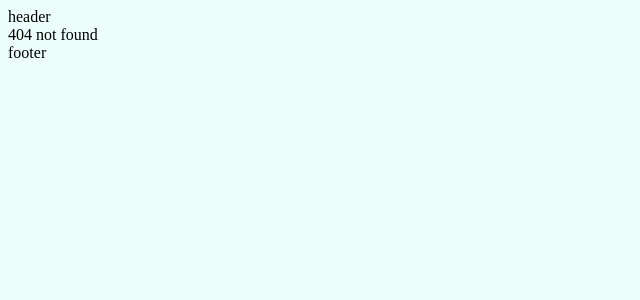
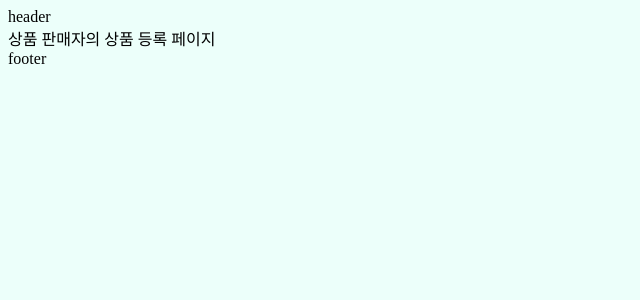
Before and after one commit to web-team-dopamine/recycling-front, a React (Create React App) app: page /seller/post in a window 1280 px wide. Before the commit this address had no page. Shown: the top 300 px of the page, without its empty margins (0-640 px from the left). Built offline with nearby package versions, Linux system fonts and the light colour scheme.

Commit message:
feat: 상품 판매 등록 페이지 추가 #2

```diff
--- /dev/null
+++ b/src/pages/SellProductPost.tsx
@@ -0,0 +1,7 @@
+import React from "react";
+
+const SellProductPost = () => {
+  return <div>상품 판매자의 상품 등록 페이지</div>;
+};
+
+export default SellProductPost;
--- a/src/pages/index.ts
+++ b/src/pages/index.ts
@@ -21,6 +21,8 @@ import Protection from "./Protection";
 import ProtectionDetail from "./ProtectionDetail";
 import ProtectionPost from "./ProtectionPost";
 
+import SellProductPost from "./SellProductPost";
+
 import NotFound from "./NotFound";
 
 export {
@@ -42,4 +44,5 @@ export {
   ProtectionDetail,
   ProtectionPost,
   NotFound,
+  SellProductPost,
 };
--- a/src/shared/Router.tsx
+++ b/src/shared/Router.tsx
@@ -19,6 +19,7 @@ import {
   ProductPost,
   Protection,
   ProtectionPost,
+  SellProductPost,
 } from "../pages";
 
 const Router = () => {
@@ -48,6 +49,8 @@ const Router = () => {
         <Route path="/admin/:productid" element={<AdminProduct />} />
         <Route path="/admin/:reportid" element={<AdminReport />} />
 
+        <Route path="/seller/post" element={<SellProductPost />} />
+
         <Route path="/*" element={<NotFound />} />
       </Routes>
       <Footer />
```
